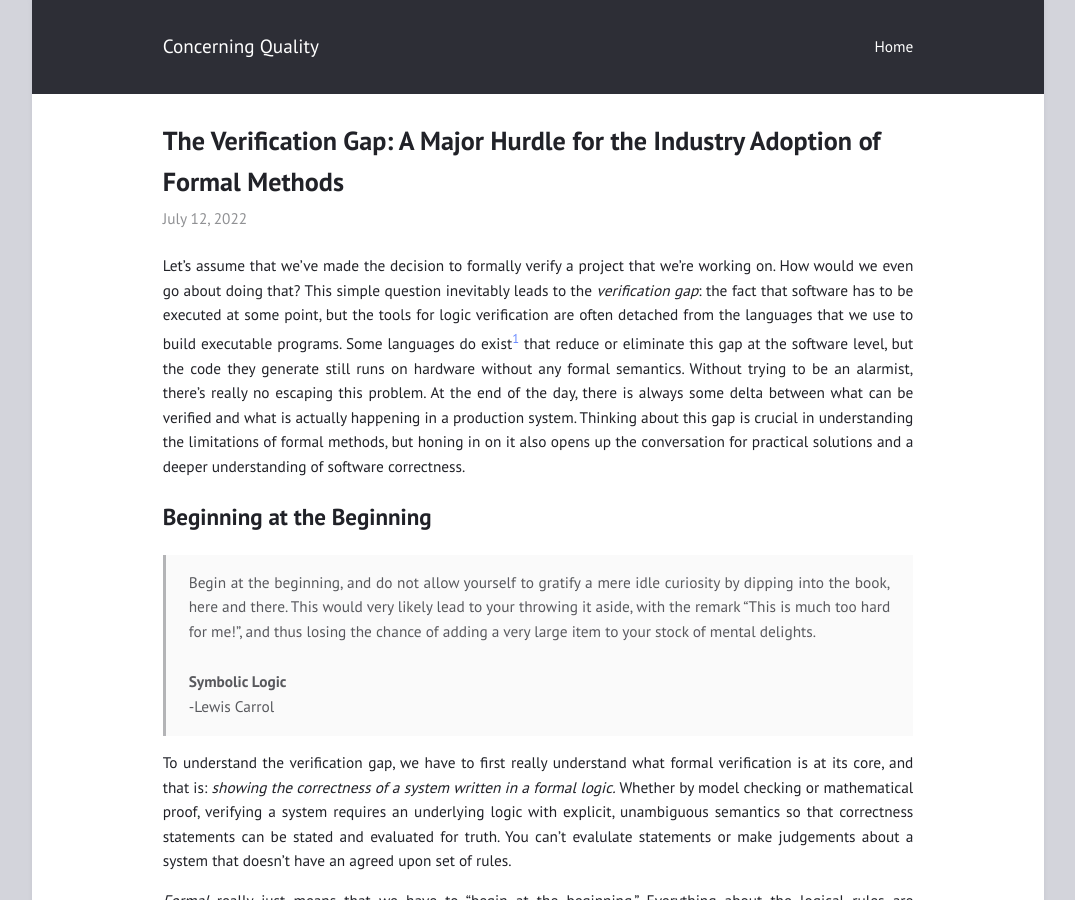
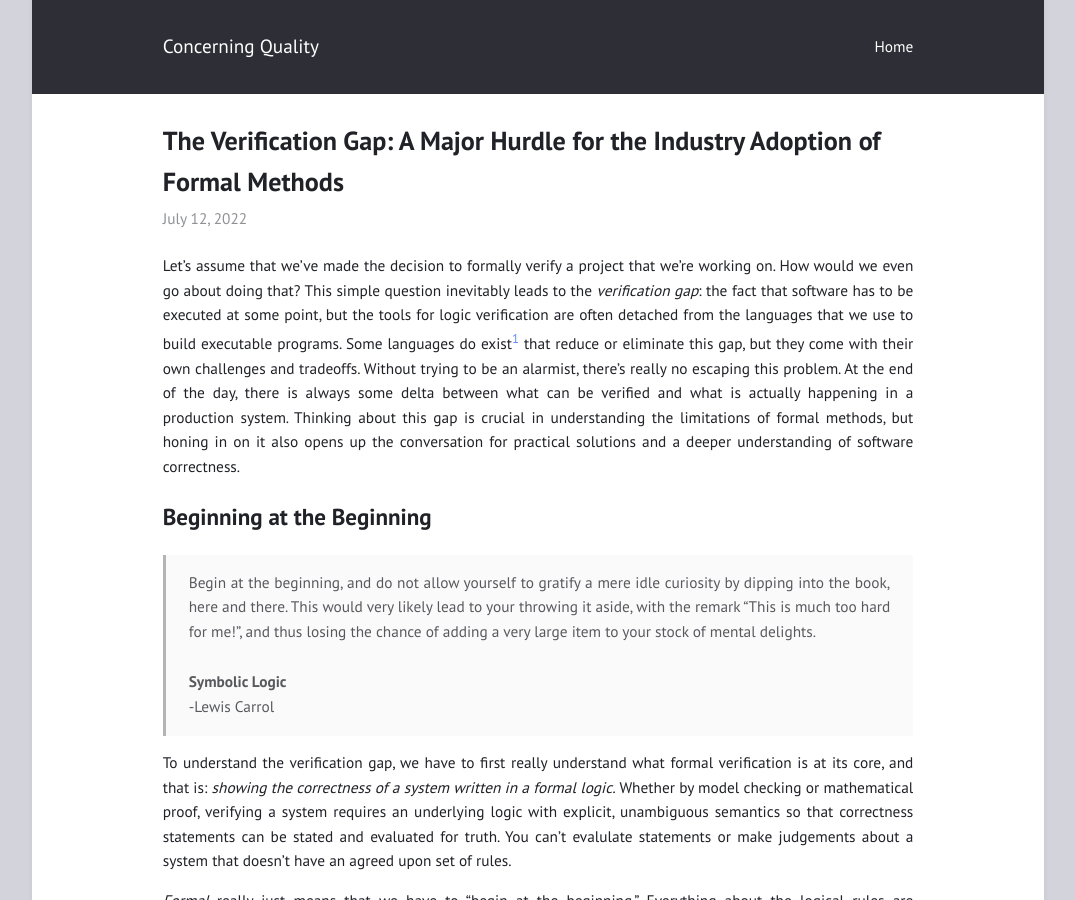
Before and after one commit to amw-zero/concerning_quality, a Jekyll site: the page built from _posts/2022-07-12-verification-gap.md, in a window 1280 px wide and 900 px high. Shown: the whole window, without its empty margins (102-1177 px from the left). Built offline with Jekyll 4.4.1, drawn with Linux system fonts in a browser that asks for light colours.

Commit message:
Wording change

```diff
--- a/_posts/2022-07-12-verification-gap.md
+++ b/_posts/2022-07-12-verification-gap.md
@@ -5,7 +5,7 @@ tags: formal_verification
 author: Alex Weisberger
 ---
 
-Let's assume that we've made the decision to formally verify a project that we're working on. How would we even go about doing that? This simple question inevitably leads to the _verification gap_: the fact that software has to be executed at some point, but the tools for logic verification are often detached from the languages that we use to build executable programs. Some languages do exist[^fn1] that reduce or eliminate this gap at the software level, but the code they generate still runs on hardware without any formal semantics. Without trying to be an alarmist, there's really no escaping this problem. At the end of the day, there is always some delta between what can be verified and what is actually happening in a production system. Thinking about this gap is crucial in understanding the limitations of formal methods, but honing in on it also opens up the conversation for practical solutions and a deeper understanding of software correctness.
+Let's assume that we've made the decision to formally verify a project that we're working on. How would we even go about doing that? This simple question inevitably leads to the _verification gap_: the fact that software has to be executed at some point, but the tools for logic verification are often detached from the languages that we use to build executable programs. Some languages do exist[^fn1] that reduce or eliminate this gap, but they come with their own challenges and tradeoffs. Without trying to be an alarmist, there's really no escaping this problem. At the end of the day, there is always some delta between what can be verified and what is actually happening in a production system. Thinking about this gap is crucial in understanding the limitations of formal methods, but honing in on it also opens up the conversation for practical solutions and a deeper understanding of software correctness.
 
 
 
```
